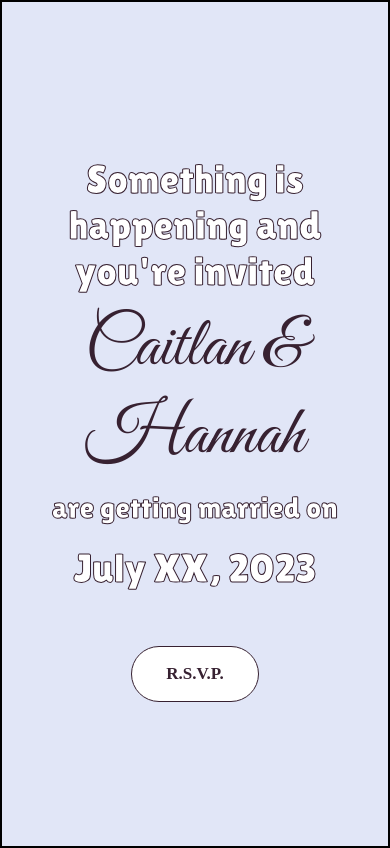
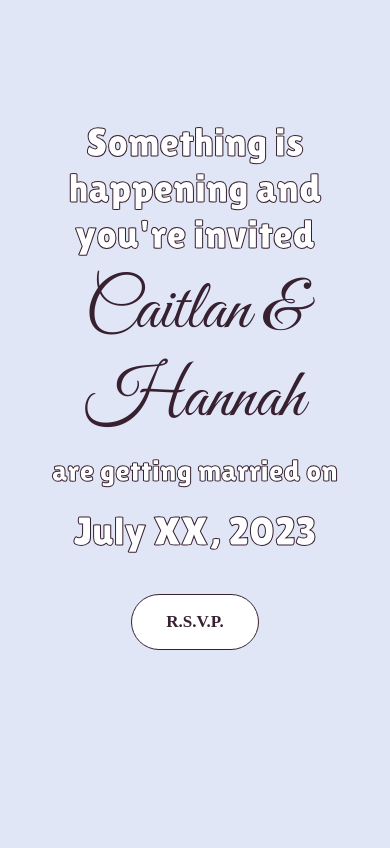
Before and after one commit to SleazyCook/wedding_hannah, a React app: page / in a window 390 px wide. Built offline with nearby package versions, Linux system fonts and the light colour scheme.

Commit message:
mobile test

```diff
--- a/src/components/style.css
+++ b/src/components/style.css
@@ -29,13 +29,13 @@ body {
 }
 
 .heading {
-  border: 2px solid black;
+  /* border: 2px solid black; */
   margin: 0 auto;
   text-align: center;
   font-size: larger;
   color: var(--color-white);
 
-  height: 100vh;
+  height: 90vh;
 
   display: flex;
   flex-direction: column;
@@ -73,7 +73,7 @@ body {
 
 .button {
   display: inline-block;
-  margin-top: 45px;
+  margin-top: 30px;
   text-decoration: none;
   background-color: white;
   color: var(--color-purple);
```
